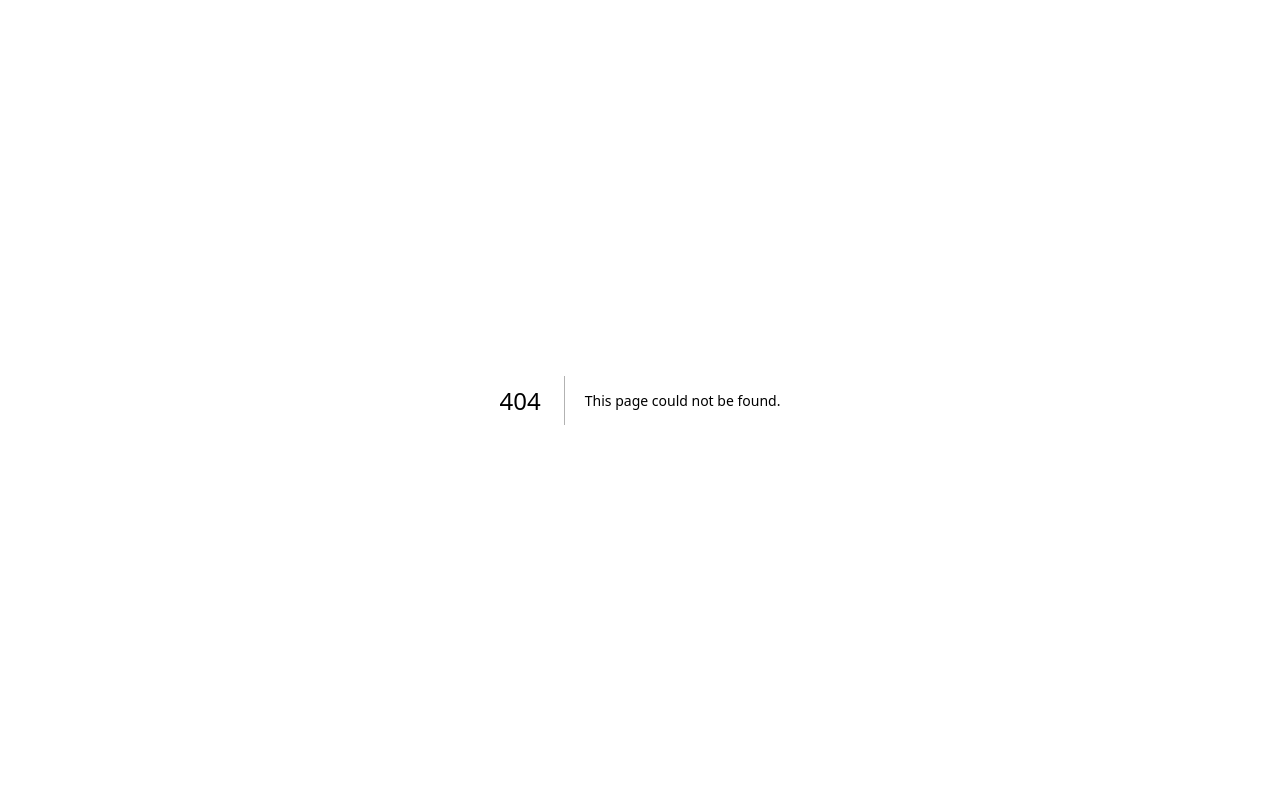
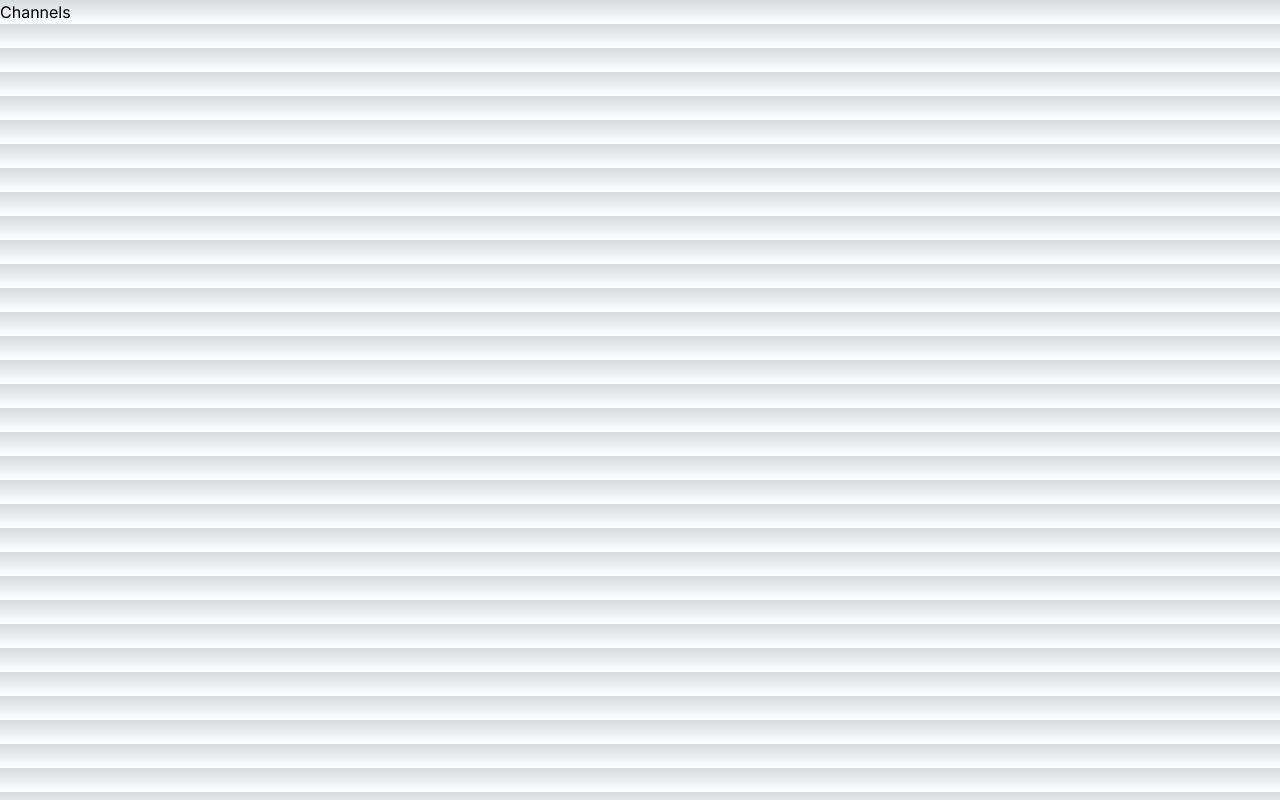
Before and after one commit to ChenniXu9/Eastside-frontend, a Next.js app: page /dashboard/channels in a window 1280 px wide. Before the commit this address had no page. Built offline with nearby package versions, Linux system fonts and the light colour scheme.

Commit message:
added basic project file structure

```diff
--- /dev/null
+++ b/src/app/dashboard/channels/page.tsx
@@ -0,0 +1,10 @@
+
+type Props = {}
+
+const Channels = (props: Props) => {
+  return (
+    <div>Channels</div>
+  )
+}
+
+export default Channels
--- /dev/null
+++ b/src/app/dashboard/chat/page.tsx
@@ -0,0 +1,10 @@
+
+type Props = {}
+
+const Chat = (props: Props) => {
+  return (
+    <div>Chat</div>
+  )
+}
+
+export default Chat
--- /dev/null
+++ b/src/app/dashboard/layout.tsx
@@ -0,0 +1,28 @@
+export default function DashboardLayout({
+    children,
+  }: {
+    children: React.ReactNode
+  }) {
+    return <section>{children}</section>
+  }
+
+// example layout once we have the sidebar and navbar done
+//   import Navbar from "../ui/dashboard/navbar/navbar"
+// import Sidebar from "../ui/dashboard/sidebar/sidebar"
+// import styles from "../ui/dashboard/dashboard.module.css"
+// import Footer from "../ui/dashboard/footer/footer"
+
+// const Layout = ({children}) => {
+//   return (
+//     <div className={styles.container}>
+//       <div className={styles.menu}>
+//         <Sidebar/>
+//       </div>
+//       <div className={styles.content}>
+//         <Navbar/>
+//         {children}
+//         <Footer/>
+//       </div>
+//     </div>
+//   )
+// }
--- /dev/null
+++ b/src/app/dashboard/page.tsx
@@ -0,0 +1,10 @@
+
+type Props = {}
+
+const Dashboard = (props: Props) => {
+  return (
+    <div>Dashboard</div>
+  )
+}
+
+export default Dashboard
--- /dev/null
+++ b/src/app/dashboard/resources/page.tsx
@@ -0,0 +1,10 @@
+
+type Props = {}
+
+const Resource = (props: Props) => {
+  return (
+    <div>Resource</div>
+  )
+}
+
+export default Resource
--- /dev/null
+++ b/src/app/login/page.tsx
@@ -0,0 +1,10 @@
+
+type Props = {}
+
+const Login = (props: Props) => {
+  return (
+    <div>Login</div>
+  )
+}
+
+export default Login
--- /dev/null
+++ b/src/app/signup/page.tsx
@@ -0,0 +1,10 @@
+
+type Props = {}
+
+const Signup = (props: Props) => {
+  return (
+    <div>Signup</div>
+  )
+}
+
+export default Signup
```
